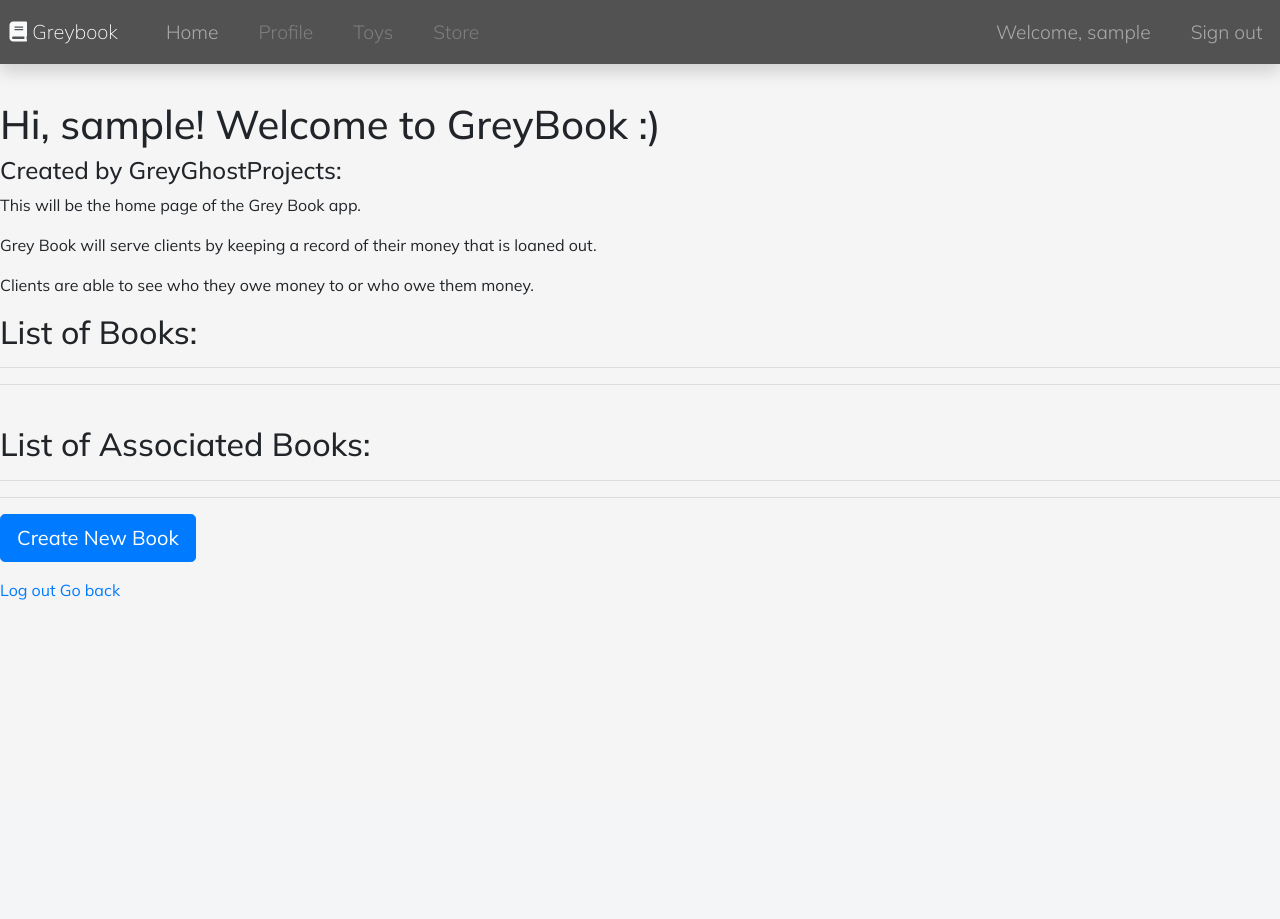
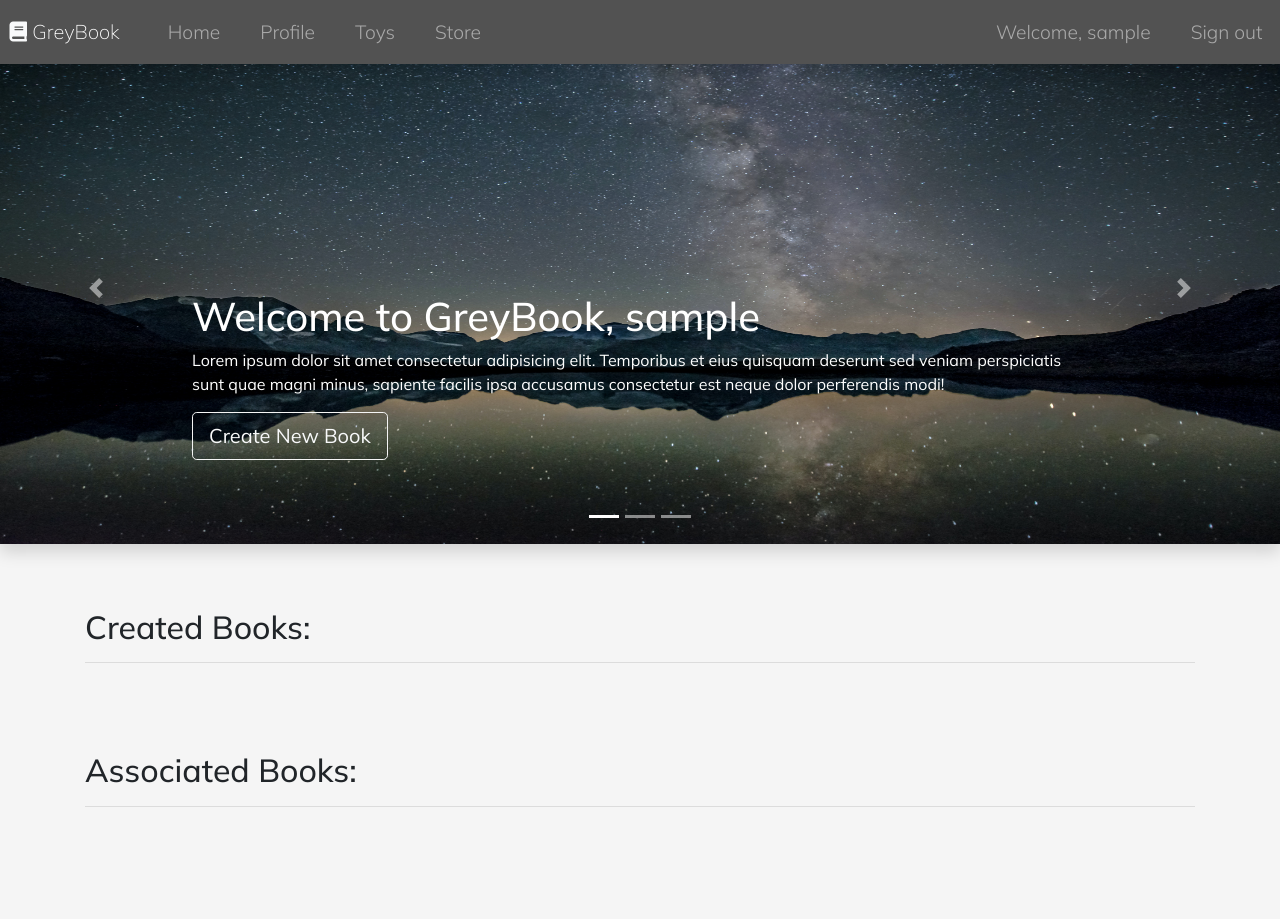
Before and after one commit to gerry-putra/greybook, a Node server app: page /greybook in a window 1280 px wide. Before the commit the page ends 600 px from the top, so only its background shows below. Run offline with Node 20, Linux system fonts and the light colour scheme; the visitor is signed in with stand-in values (Sample User, id 1); data that the repository does not hold is empty; some libraries are stand-ins or nearby versions.

Commit message:
Create home GUI

```diff
--- a/public/stylesheets/main.css
+++ b/public/stylesheets/main.css
@@ -1,7 +1,17 @@
 body {
     font-family: 'Mulish', sans-serif;
     background-color: #f5f5f5;
-    margin-top: 100px;
+    margin-top: 2rem;
+    margin-bottom: 6rem;
+}
+
+.alertContainer {
+    position: fixed;
+    top: 0px;
+    width: 100%;
+    z-index:9999;
+    border-radius:0px;
+    text-align: center;
 }
 
 #entriesDisp td,th {
@@ -13,11 +23,11 @@ body {
     margin-right: 8px;
     margin-left: 8px;
 }
-
+/*
 .books-display {
     display: inline-block;
     margin: 12px;
-}
+} */
 
 #navbarContent .nav-link {
     font-weight: 300;
@@ -33,3 +43,44 @@ body {
 #navbarBrand {
     font-weight: 200;
 }
+
+/* Carousel base class */
+.carousel {
+    margin-bottom: 4rem;
+}
+/* Since positioning the image, we need to help out the caption */
+.carousel-caption {
+    bottom: 3rem;
+    z-index: 10;
+}
+
+/* Declare heights because of positioning of img element */
+.carousel-item {
+    height: 32rem;
+}
+.carousel-item > img {
+    position: absolute;
+    top: 0;
+    left: 0;
+    min-width: 100%;
+    height: 32rem;
+}
+
+.carouselBtn {
+    border-width: 0.1rem;
+    border-color: #f5f5f5;
+}
+
+.homeBookTitle {
+    font-size: 1.6rem;
+    font-weight: 200;
+}
+
+.homeCardBody {
+    padding: 0.8rem;
+    background-color: rgba(82, 82, 82, 0.6);
+}
+
+.homeCards {
+    width: 18rem;
+}
--- a/views/greybook/greybookhome.ejs
+++ b/views/greybook/greybookhome.ejs
@@ -1,40 +1,126 @@
 <%- include("../partials/header") %>
 
-<h1>Hi, <%= currentUser.username %>! Welcome to GreyBook :)</h1>
+<div id="myCarousel" class="carousel slide shadow" data-ride="carousel">
+    <ol class="carousel-indicators">
+      <li data-target="#myCarousel" data-slide-to="0" class="active"></li>
+      <li data-target="#myCarousel" data-slide-to="1"></li>
+      <li data-target="#myCarousel" data-slide-to="2"></li>
+    </ol>
 
-<h4>Created by GreyGhostProjects:</h4>
-<p>This will be the home page of the Grey Book app.</p>
-<p>Grey Book will serve clients by keeping a record of their money that is loaned out.</p>
-<p>Clients are able to see who they owe money to or who owe them money.</p>
+    <div class="carousel-inner">
+        <div class="carousel-item active">
+            <img class="img-fluid" src="img/space1.jpg">
+            <div class="container">
+                <div class="carousel-caption text-left">
+                    <h1>Welcome to GreyBook, <%= currentUser.username %></h1>
+                    <p>
+                        Lorem ipsum dolor sit amet consectetur adipisicing elit. Temporibus et eius quisquam deserunt sed veniam perspiciatis sunt quae magni minus, sapiente facilis ipsa accusamus consectetur est neque dolor perferendis modi!
+                    </p>
+                    <p>
+                        <a class="btn btn-lg btn-outline-light carouselBtn" href="/greybook/new" role="button">
+                            Create New Book
+                        </a>
+                    </p>
+                </div>
+            </div>
+        </div>
+        <div class="carousel-item">
+            <img class="img-fluid" src="img/space2.jpg">
+            <div class="container">
+                <div class="carousel-caption">
+                    <h1>Welcome to GreyBook, <%= currentUser.username %></h1>
+                    <p>
+                        Lorem ipsum, dolor sit amet consectetur adipisicing elit. Consectetur asperiores at, eveniet sapiente sit repellat rem minima exercitationem, deserunt, iste unde minus! Ipsum nemo error odio animi! Quam, dolor veniam.
+                    </p>
+                    <p>
+                        <a class="btn btn-lg btn-outline-light carouselBtn" href="/greybook/new" role="button">
+                            Create New Book
+                        </a>
+                    </p>
+                </div>
+            </div>
+        </div>
+        <div class="carousel-item">
+            <img class="img-fluid" src="img/space3.jpg">
+            <div class="container">
+                <div class="carousel-caption text-right">
+                    <h1>Welcome to GreyBook, <%= currentUser.username %></h1>
+                    <p>
+                        Lorem ipsum, dolor sit amet consectetur adipisicing elit. Culpa obcaecati ea a dolores enim, hic dignissimos at cumque sed quod voluptate similique odio necessitatibus non consectetur aliquid temporibus ipsum id?
+                    </p>
+                    <p>
+                        <a class="btn btn-lg btn-outline-light carouselBtn" href="/greybook/new" role="button">
+                            Create New Book
+                        </a>
+                    </p>
+                </div>
+            </div>
+        </div>
+    </div>
 
-<h2>List of Books:</h2>
+    <a class="carousel-control-prev" href="#myCarousel" role="button" data-slide="prev">
+        <span class="carousel-control-prev-icon" aria-hidden="true"></span>
+        <span class="sr-only">Previous</span>
+    </a>
+    <a class="carousel-control-next" href="#myCarousel" role="button" data-slide="next">
+        <span class="carousel-control-next-icon" aria-hidden="true"></span>
+        <span class="sr-only">Next</span>
+    </a>
+</div> <!-- CAROUSEL END HERE -->
+
+
+<div class="container">
+    <h2>Created Books:</h2>
     <hr>
+    <div class="row text-center">
+
         <% books.forEach((book) => { %>
             <% if(currentUser && currentUser._id.equals(book.author.id)) { %>
-        <div class="books-display">
-            <h2><a href="/greybook/<%= book._id %>"><%= book.title %></a></h2>
+                <div class="col-12 col-md-6 col-lg-4">
+                    <div class="card border-0 mx-auto shadow homeCards">
+                        <a href="/greybook/<%= book._id %>">
+                            <img src="img/book1.jpg" class="card-img-top" alt="...">
+                        </a>
+                        <div class="card-body homeCardBody">
+                            <a class="card-title text-light homeBookTitle" href="/greybook/<%= book._id %>">
+                                <%= book.title %>
+                            </a>
+                        </div>
+                    </div>
                 </div>
             <% } %>
         <% }); %>
-<hr>
+    </div>
+</div>
 
 <br>
+<br>
+<br>
 
-<h2>List of Associated Books:</h2>
+<div class="container">
+    <h2>Associated Books:</h2>
     <hr>
+    <div class="row text-center justify-content-around">
+
         <% books.forEach((book) => { %>
             <% book.associates.forEach((associate) => { %>
                 <% if(currentUser && currentUser._id.equals(associate.id)) { %>
-            <div class="books-display">
-                <h2><a href="/greybook/<%= book._id %>"><%= book.title %></a></h2>
+                    <div class="col-12 col-md-6 col-lg-4">
+                        <div class="card border-0 mb-4 mt-2 shadow" style="width: 18rem;">
+                            <a href="/greybook/<%= book._id %>">
+                                <img src="img/book1.jpg" class="card-img-top" alt="...">
+                            </a>
+                            <div class="card-body homeCardBody">
+                                <a class="card-title text-light homeBookTitle" href="/greybook/<%= book._id %>">
+                                    <%= book.title %>
+                                </a>
+                            </div>
+                        </div>
                     </div>
                 <% } %>
             <% }); %>
         <% }); %>
-<hr>
-
-<p><a class="btn btn-primary btn-lg" href="/greybook/new">Create New Book</a></p>
-<a href="/logout">Log out</a>
-<a href="/">Go back</a>
+    </div>
+</div>
 
 <%- include("../partials/footer") %>
--- a/views/greybook/greybooknew.ejs
+++ b/views/greybook/greybooknew.ejs
@@ -5,7 +5,7 @@
 <form action="/greybook/new" method="POST">
     <div>
         <label for="booktitle">Book Title </label>
-        <input type="text" id="booktitle" placeholder="Title" name="title" required>
+        <input type="text" id="booktitle" placeholder="Title" name="title" maxlength="24" required>
     </div>
 
     <h4>Add associates:</h4>
--- a/views/login.ejs
+++ b/views/login.ejs
@@ -19,7 +19,7 @@
             <div class="col-12 align-items-center">
                 <form class="form-signin text-center" action="/login" method="POST">
                     <i class="fas fa-book fa-4x mb-4 text-dark"></i>
-                    <h1 class="h3 mb-3 font-weight-normal text-dark">Greybook Sign In</h1>
+                    <h1 class="h3 mb-3 font-weight-normal text-dark">GreyBook Sign In</h1>
 
                     <input type="text" id="inputUsername" class="form-control"
                         placeholder="Username" name="username" required>
@@ -27,7 +27,7 @@
                         placeholder="Password" name="password" required>
 
                     <button class="btn btn-lg btn-dark btn-block mt-3 mb-2" type="submit">Sign in</button>
-                    <a href="/register">Not a member yet? Register now!</a>
+                    <a href="/register">Not a member yet? Register here!</a>
                 </form>
             </div>
         </div>
--- a/views/partials/header.ejs
+++ b/views/partials/header.ejs
@@ -16,7 +16,7 @@
     <nav id="navbarMain" class="navbar navbar-expand-lg navbar-dark fixed-top shadow">
         <a class="navbar-brand" href="/">
             <i class="fas fa-book text-light"></i>
-            <span id="navbarBrand"> Greybook</span>
+            <span id="navbarBrand"> GreyBook</span>
         </a>
         <button class="navbar-toggler" type="button" data-toggle="collapse" data-target="#navbarContent" aria-controls="navbarSupportedContent" aria-expanded="false" aria-label="Toggle navigation">
             <span class="navbar-toggler-icon"></span>
@@ -28,13 +28,13 @@
                     <a class="nav-link" href="/greybook">Home</a>
                 </li>
                 <li class="nav-item">
-                    <a class="nav-link disabled" href="#">Profile</a>
+                    <a class="nav-link" href="#">Profile</a>
                 </li>
                 <li class="nav-item">
-                    <a class="nav-link disabled" href="#">Toys</a>
+                    <a class="nav-link" href="#">Toys</a>
                 </li>
                 <li class="nav-item">
-                    <a class="nav-link disabled" href="#">Store</a>
+                    <a class="nav-link" href="#">Store</a>
                 </li>
             </ul>
             <ul class="navbar-nav ml-auto">
@@ -57,7 +57,7 @@
         </div>
     </nav>
 
-    <div class="container">
+    <div class="alertContainer">
         <% if(error && error.length > 0) { %>
             <div class="alert alert-danger alert-dismissible fade show" role="alert">
                 <%= error %>
--- a/views/register.ejs
+++ b/views/register.ejs
@@ -3,7 +3,7 @@
 <head>
     <meta charset="UTF-8">
     <meta name="viewport" content="width=device-width, initial-scale=1.0">
-    <title>GreyBook Sign in</title>
+    <title>GreyBook Registration</title>
     <!-- Google-fonts -->
     <link href="https://fonts.googleapis.com/css2?family=Mulish:wght@200;300;400;500;700&family=Nunito:wght@200;300;400;700&display=swap" rel="stylesheet">
     <!-- Font-awesome -->
@@ -17,14 +17,14 @@
         <form action="/register" method="POST">
             <div class="text-center mb-4">
                 <i class="fas fa-book fa-4x mb-4 text-dark"></i>
-                <h1 class="h3 mb-3 font-weight-normal text-dark">Greybook Registration</h1>
+                <h1 class="h3 mb-3 font-weight-normal text-dark">GreyBook Registration</h1>
             </div>
 
             <div class="form-group">
                 <label for="registerUsername">Username</label>
                 <input type="text" class="form-control form-control-lg" id="registerUsername" name="username" required>
                 <small id="#registerUsername" class="form-text text-muted pl-1">
-                    Will be used to sign in and be your Greybook public identity.
+                    Will be used to sign in and be your GreyBook public identity.
                 </small>
             </div>
 
```
Also changed, not shown: public/img/book1.jpg (added), public/img/book2.jpg (added), public/img/book3.jpg (added), public/img/longbook1.jpg (added), public/img/space1.jpg (added), public/img/space2.jpg (added), 1 other file. Lines whose indentation alone changed are shown as unchanged.
